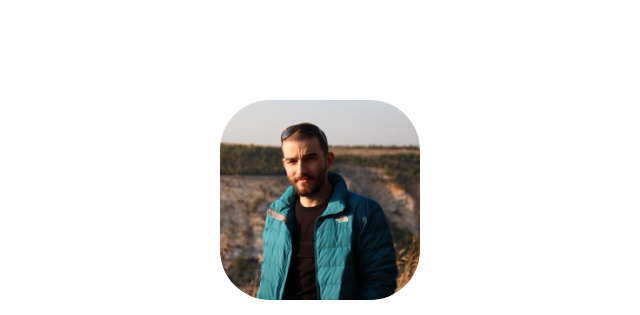
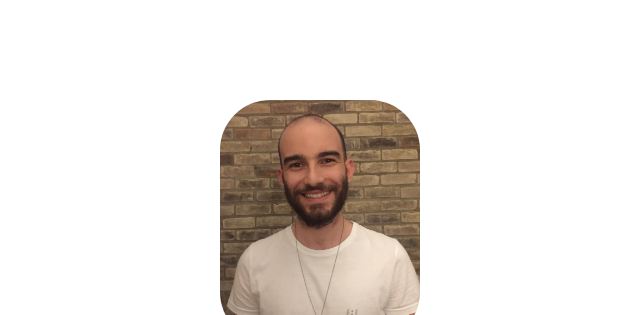
Before and after one commit to oguzdemir/oguzdemir.github.io, a plain HTML site: page index.html in a window 1280 px wide. Shown: the top 315 px of the page, without its empty margins (320-960 px from the left). Drawn offline with Linux system fonts and the light colour scheme.

Commit message:
Update index.html

```diff
--- a/index.html
+++ b/index.html
@@ -9,7 +9,7 @@
 	<title> OguzDemir </title>
 </head>
 <body>
-	<img id="od" src = "img/oguz.png" style= "width: 200px;"/>
+	<img id="od" src = "img/oguz_.jpg" style= "width: 200px;"/>
 	<h1>OGUZ DEMIR</h1>
 	<p>Bilkent University Computer Science, 2017</p>
 
```
